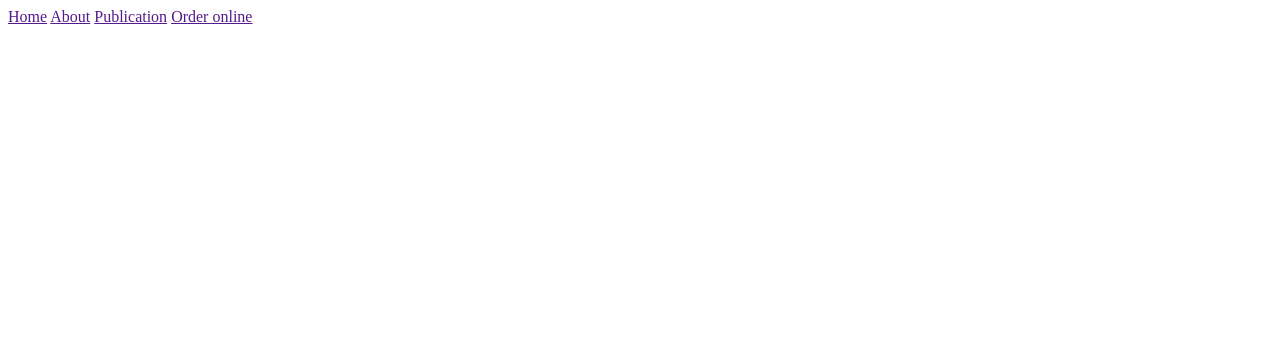
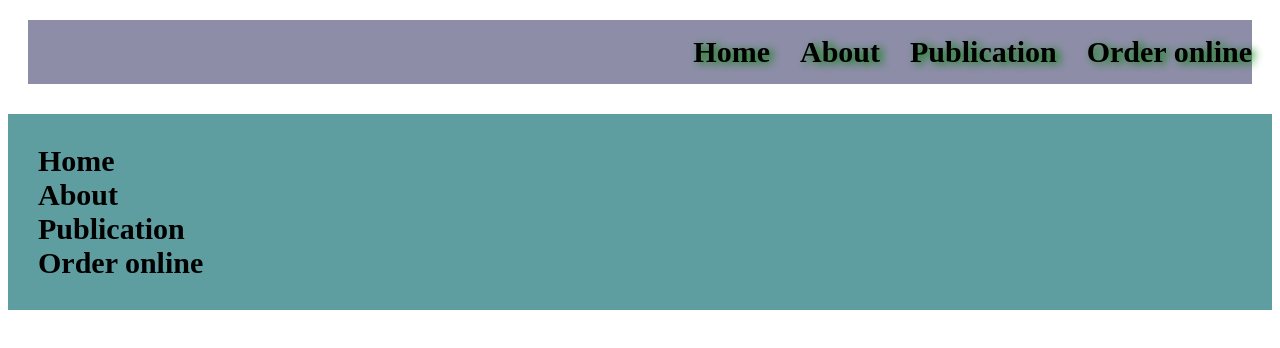
Before and after one commit to Zahidkhanjs/practice-Dealy, a plain HTML site: page new nav bar/index.html in a window 1280 px wide. Drawn offline with Linux system fonts and the light colour scheme.

Commit message:
project complated

```diff
--- a/new nav bar/index.html
+++ b/new nav bar/index.html
@@ -4,6 +4,7 @@
     <meta charset="UTF-8">
     <meta name="viewport" content="width=device-width, initial-scale=1.0">
     <title>Document</title>
+    <link rel="stylesheet" href="style.css">
 </head>
 <body>
 
@@ -15,5 +16,19 @@
 </div>
 
 
+<aside>
+
+    <div class="aside">
+        <ul>
+            <li><a href="">Home</a></li>
+            <li><a href="">About</a></li>
+            <li><a href="">Publication</a></li>
+            <li><a href="">Order online</a></li>
+
+        </ul>
+    </div>
+</aside>
+
+
 </body>
 </html>
--- /dev/null
+++ b/new nav bar/style.css
@@ -0,0 +1,50 @@
+.nav{
+    display: flex;
+    justify-content: end;
+    gap: 30px;
+    margin: 20px;
+   background-color: rgb(141, 141, 168);
+   height: 4rem;
+   align-items: center;
+}
+
+.nav a{
+    color: black;
+    font-size: 30px;
+    text-decoration: none;
+    font-weight: bolder;
+    text-shadow: 4px 2px 8px green;
+}
+
+.nav a:hover{
+    text-decoration: underline yellow;
+}
+
+
+
+
+aside .aside ul{
+
+    font-size: 30px;
+    list-style-type: none;
+    background-color: cadetblue;
+    padding: 30px;
+    font-weight: bolder;
+
+
+
+
+
+}
+aside .aside ul a{
+     text-decoration: none;
+     background-color: cadetblue;
+     gap: 49px;
+     color: black;
+}
+
+aside .aside ul a:hover{
+    text-decoration: underline white;
+    background-color: hotpink;
+
+}
```
